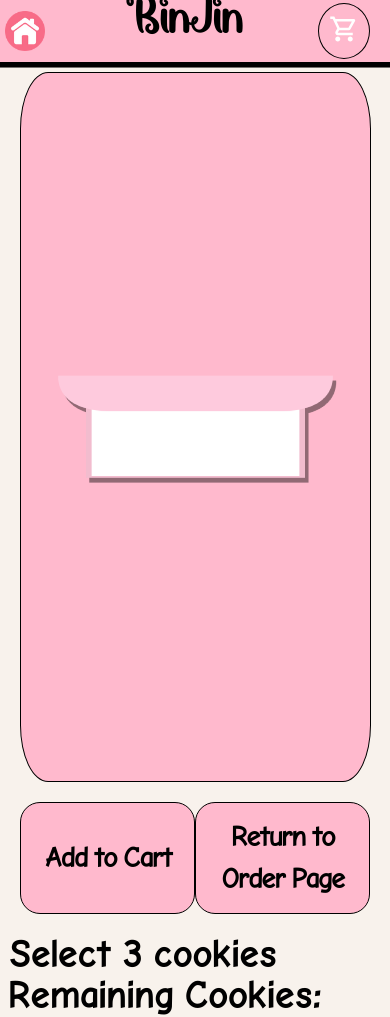
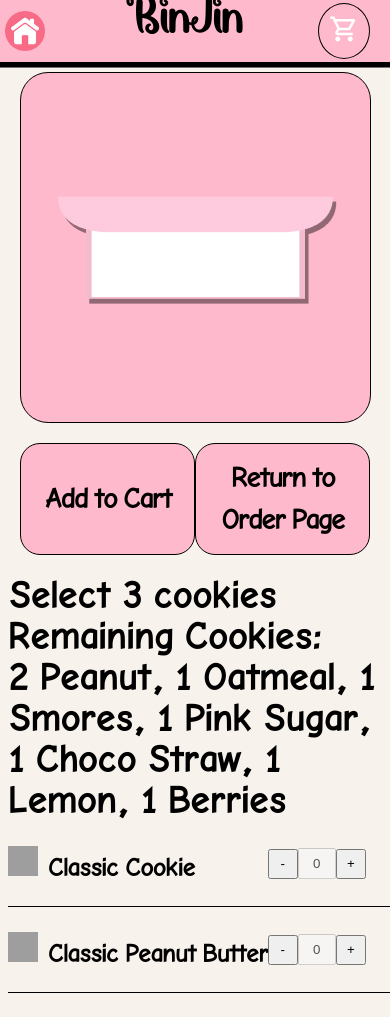
Before and after one commit to airbag-glacier/BinJin, a PHP site: page /3-pack-checkout.html in a window 390 px wide. Shown: the top 1017 px of the page. Run offline with PHP 8.4, Linux system fonts and the light colour scheme; data comes from the database, SQL or seed files in the repository; grey boxes are pictures that could not be loaded.

Commit message:
3-pack-checkout = New Design, Responsive

```diff
--- a/checkout.css
+++ b/checkout.css
@@ -182,7 +182,7 @@ body {
 }
 
 
-@media screen and (max-width: 809px) {
+@media screen and (max-width: 899px) {
   .bodyContainer {
       display: flex;
       flex-direction: column; /* Stack the elements vertically */
@@ -198,6 +198,7 @@ body {
       margin: 0 auto; /* Center horizontally */
       width: 90%; /* Optional: Adjust width to fit the smaller screen */
       max-width: 700px; /* Retain the original maximum width */
+      height: auto;
   }
 }
 
```
